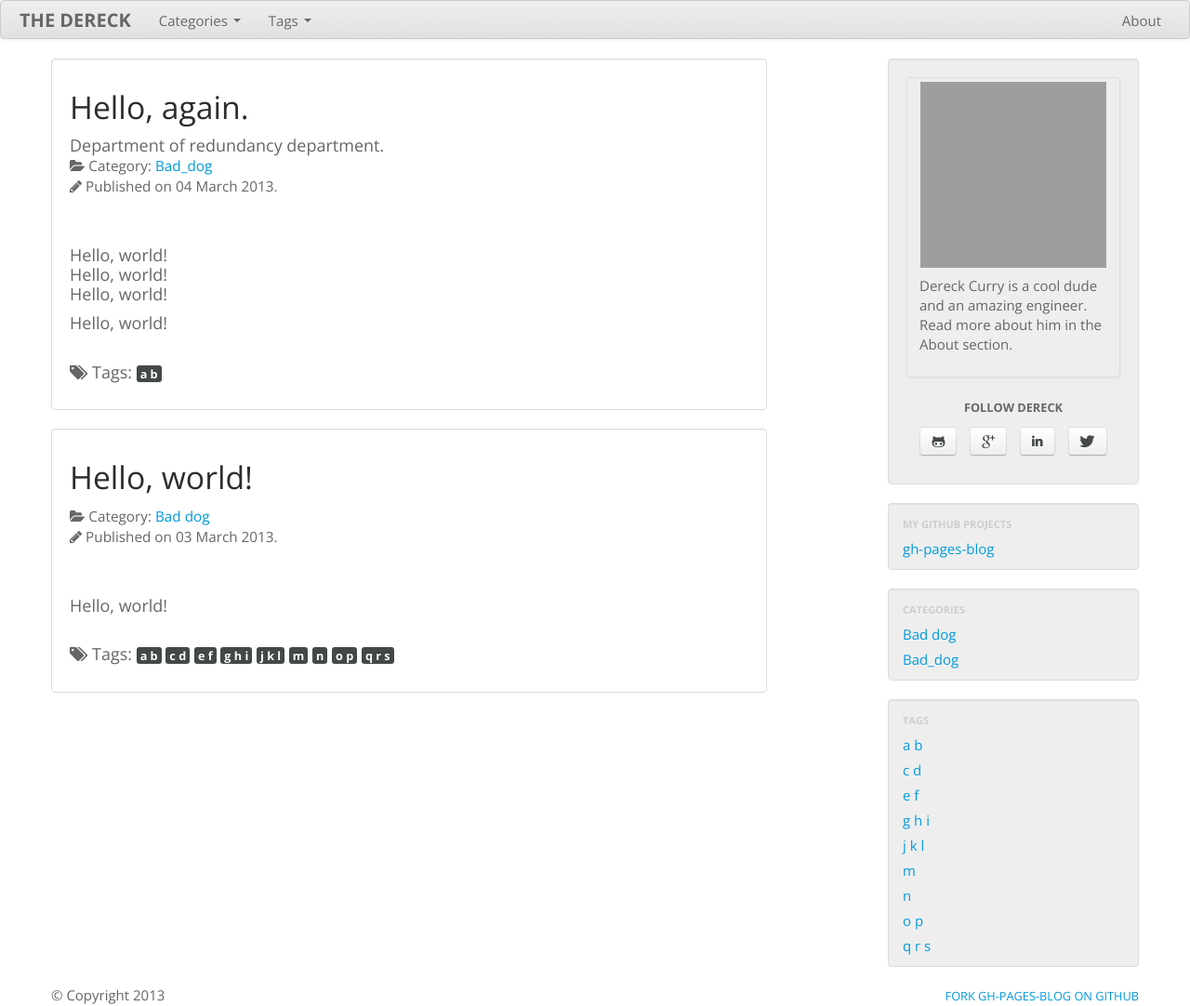
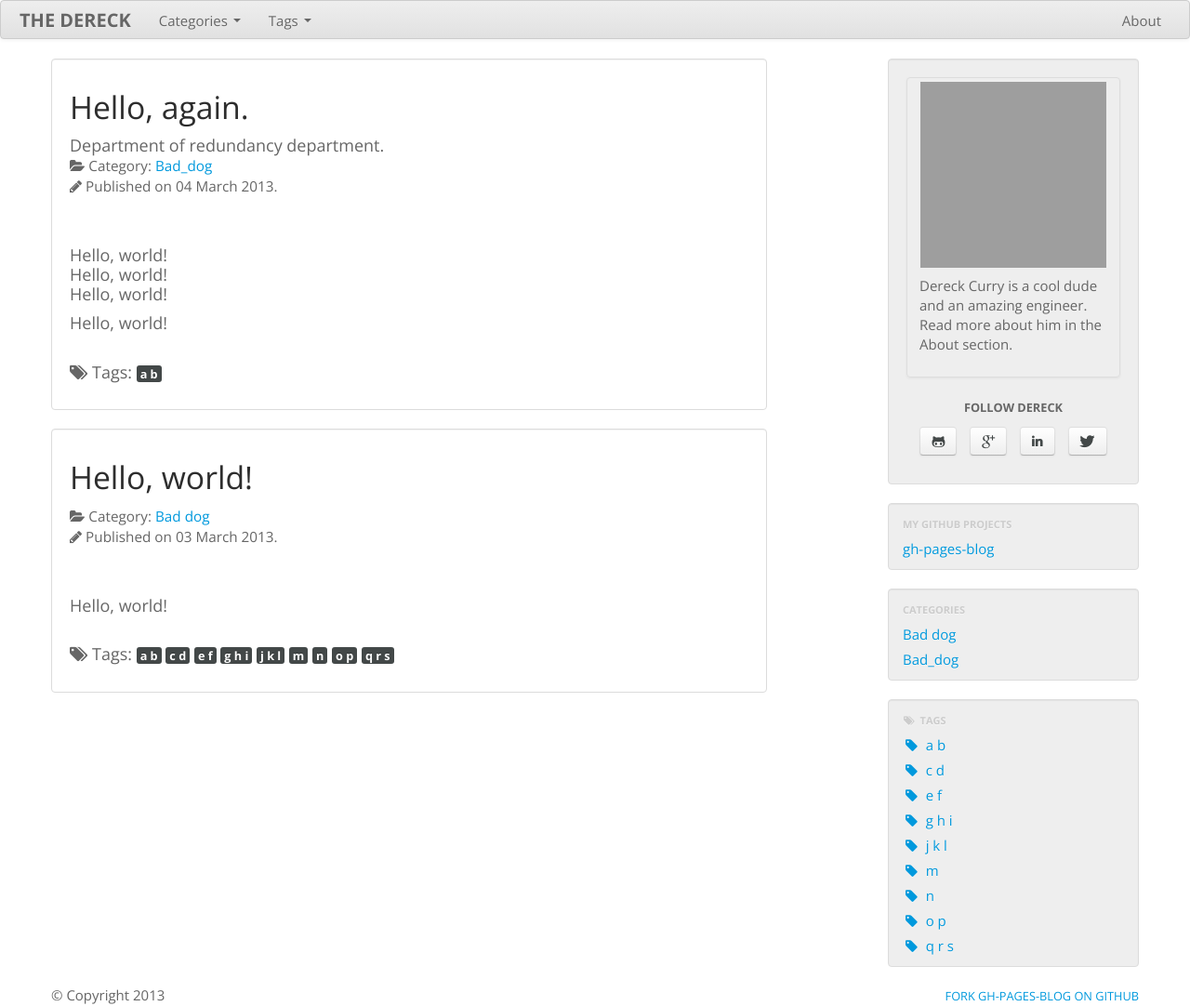
Before and after one commit to thedereck/thedereck.github.com, a Jekyll site: the page built from index.html, in a window 1280 px wide. Shown: the whole page at 93% size. Built offline with Jekyll 4.4.1, drawn with Linux system fonts in a browser that asks for light colours; grey boxes are pictures that could not be loaded.

Commit message:
Add font awesome tags

```diff
--- a/_includes/body/sections/tags.html
+++ b/_includes/body/sections/tags.html
@@ -16,7 +16,12 @@
 
 <div class="well" style="padding: 8px 0;">
 	<ul class="nav nav-list">
-		<li class="nav-header">Tags</li>
+		<li class="nav-header">
+			{% if site.font_awesome.enabled %}
+			<i class="icon-tags"></i>
+			{% endif %}
+			Tags
+		</li>
 {% assign prev_tag = '' %}
 {% for i in (1..number_of_tags) %}
 	{% capture tag %}{{ sorted_tag_names | truncatewords:i | remove:'...' | split:' ' | last | downcase }}{% endcapture %}
@@ -24,6 +29,9 @@
 			{% assign prev_tag = tag %}
 			<li>
 				<a href="{{ site.url }}/tag.html?tag={{ tag }}">
+					{% if site.font_awesome.enabled %}
+					<i class="icon-tag"></i>
+					{% endif %}
 					{{ tag | replace: '___', ' ' }}
 				</a>
 			</li>
```
